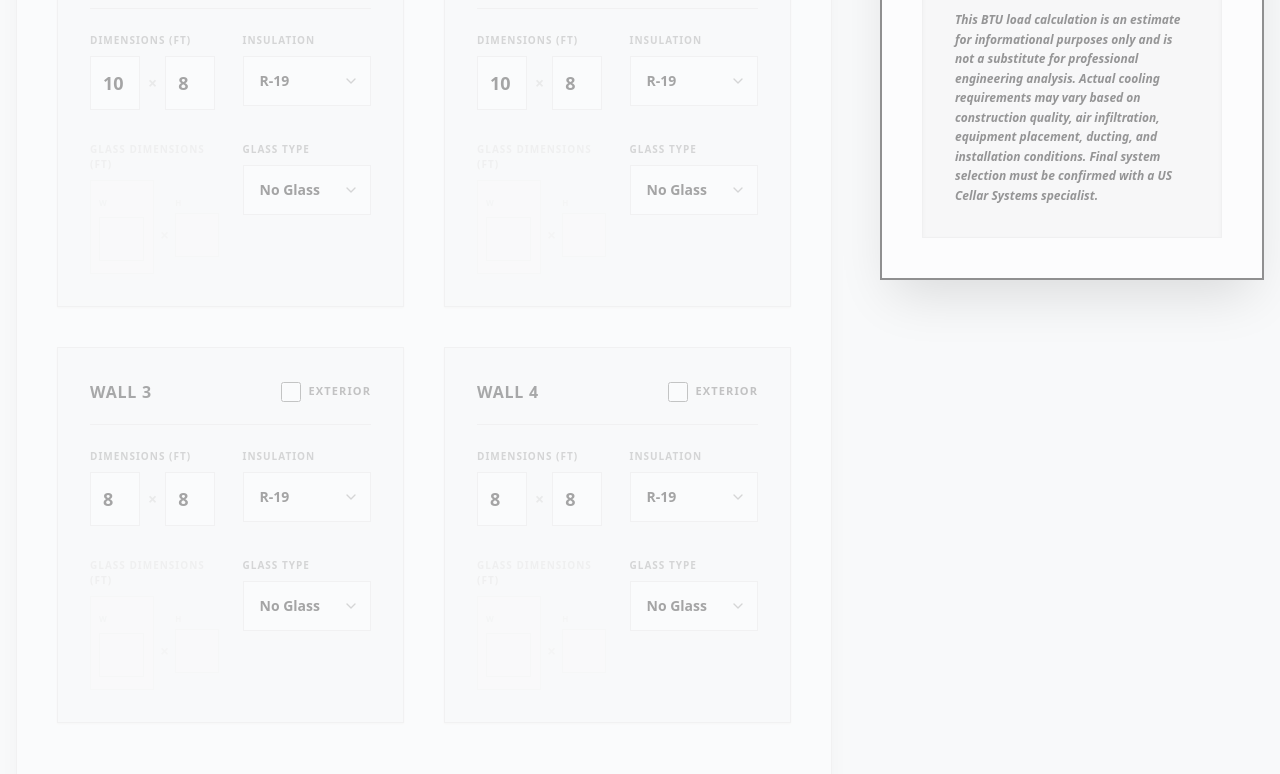
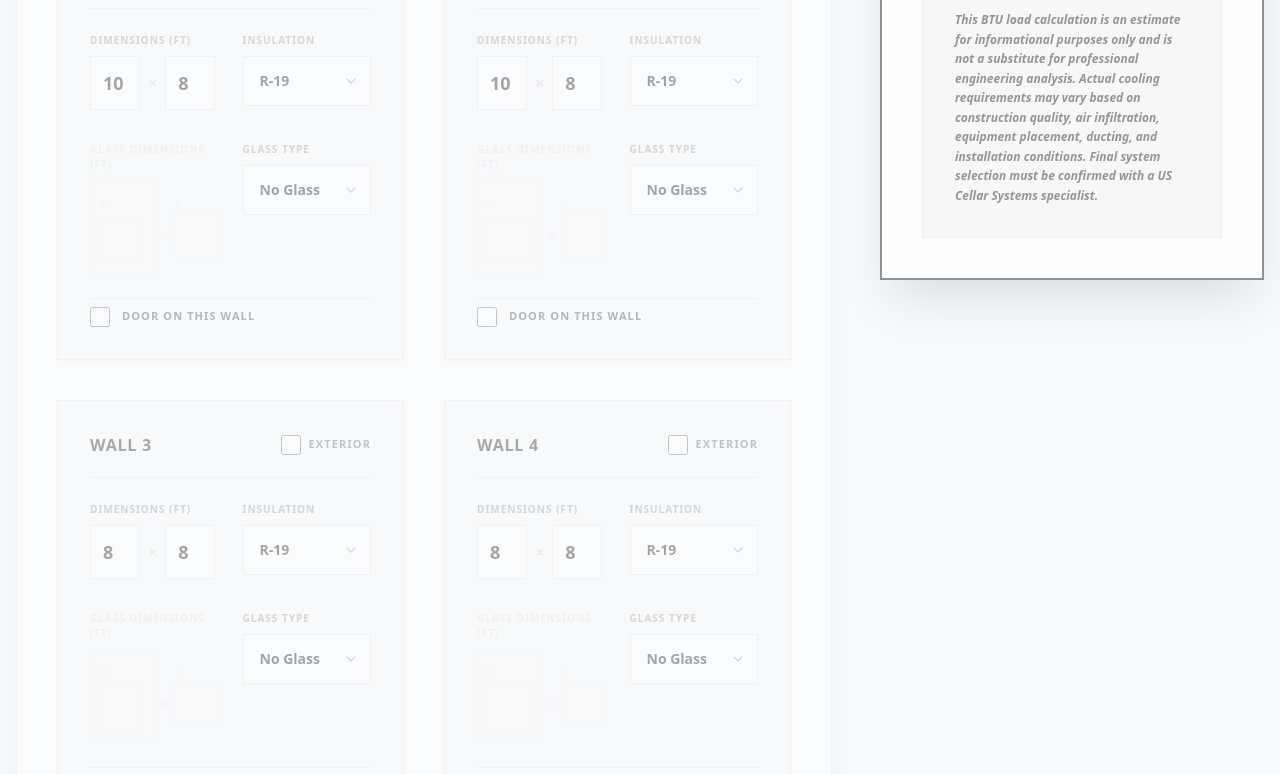
Before and after one commit to klemmon18/v3-heatload-calculator-uscs, a React (Vite) app: page / in a window 1280 px wide. Shown: the part 918-1692 px from the top of the page. Built offline with nearby package versions, Linux system fonts and the light colour scheme.

Commit message:
Update App.tsx- door UI update entire code

```diff
--- a/App.tsx
+++ b/App.tsx
@@ -104,6 +104,8 @@ const App: React.FC = () => {
   doorHeight: 7,
   doorMaterial: DoorMaterial.SolidCore
 },
+    { id: '5', name: 'Ceiling', type: 'Ceiling', width: 10, height: 8, rValue: InsulationRValue.R30, isExterior: false, sunExposed: false, glassWidth: 0, glassHeight: 0, glassType: GlassType.None, isVaulted: false, minHeight: 8, maxHeight: 10 },
+    { id: '6', name: 'Floor', type: 'Floor', width: 10, height: 8, rValue: InsulationRValue.None, isExterior: false, sunExposed: false, glassWidth: 0, glassHeight: 0, glassType: GlassType.None, isRadiantFloor: false },
   ]);
 
   const [usage, setUsage] = useState<UsageFactors>({
@@ -151,7 +153,7 @@ const App: React.FC = () => {
       if (s.id === id) {
         let finalValue = value;
 
-        if (['width', 'height', 'minHeight', 'maxHeight', 'glassWidth', 'glassHeight'].includes(field as string)) {
+        if (['width', 'height', 'minHeight', 'maxHeight', 'glassWidth', 'glassHeight', 'doorWidth', 'doorHeight'].includes(field as string)) {
           const numVal = Number(value);
           if (numVal < 0) finalValue = 0;
           if (numVal > 1000) finalValue = 1000;
@@ -526,6 +528,79 @@ const App: React.FC = () => {
                           </div>
                         </div>
                       </div>
+
+                      {/* Door Section — wall-specific, hidden until selected */}
+                      {s.type === 'Wall' && (
+                        <div className="pt-2 mt-1 border-t border-slate-200">
+                          <label className="flex items-center gap-3 cursor-pointer">
+                            <input
+                              type="checkbox"
+                              checked={!!s.hasDoor}
+                              onChange={(e) => updateSurface(s.id, 'hasDoor', e.target.checked)}
+                              className="w-5 h-5 rounded-none border-slate-300 text-[#7A1C2D] focus:ring-[#7A1C2D]"
+                            />
+                            <span className="text-[11px] font-black text-slate-600 uppercase tracking-widest">
+                              Door on this wall
+                            </span>
+                          </label>
+
+                          {s.hasDoor && (
+                            <div className="mt-4 grid grid-cols-1 sm:grid-cols-2 gap-5 animate-in fade-in slide-in-from-top-2 duration-200">
+                              <div className="space-y-2 min-w-0">
+                                <label className="block text-[10px] font-black text-slate-400 uppercase tracking-widest">
+                                  Door Dimensions (ft)
+                                </label>
+                                <div className="flex items-center gap-2">
+                                  <div className="min-w-0">
+                                    <span className="text-[8px] font-bold text-slate-300 block mb-1">W</span>
+                                    <input
+                                      type="number"
+                                      value={s.doorWidth === 0 ? '' : s.doorWidth}
+                                      onChange={(e) => updateSurface(s.id, 'doorWidth', parseNumberInput(e.target.value))}
+                                      onFocus={(e) => e.target.select()}
+                                      className="w-[58px] bg-white border border-slate-200 rounded-none px-2 py-2.5 text-[16px] leading-none font-bold text-left text-slate-800 focus:border-[#7A1C2D] outline-none [appearance:textfield] [&::-webkit-outer-spin-button]:appearance-none [&::-webkit-inner-spin-button]:appearance-none"
+                                    />
+                                  </div>
+                                  <span className="text-slate-300 font-bold mt-4">×</span>
+                                  <div className="min-w-0">
+                                    <span className="text-[8px] font-bold text-slate-300 block mb-1">H</span>
+                                    <input
+                                      type="number"
+                                      value={s.doorHeight === 0 ? '' : s.doorHeight}
+                                      onChange={(e) => updateSurface(s.id, 'doorHeight', parseNumberInput(e.target.value))}
+                                      onFocus={(e) => e.target.select()}
+                                      className="w-[58px] bg-white border border-slate-200 rounded-none px-2 py-2.5 text-[16px] leading-none font-bold text-left text-slate-800 focus:border-[#7A1C2D] outline-none [appearance:textfield] [&::-webkit-outer-spin-button]:appearance-none [&::-webkit-inner-spin-button]:appearance-none"
+                                    />
+                                  </div>
+                                </div>
+                                <div className="text-[9px] font-black text-[#7A1C2D] uppercase tracking-widest">
+                                  Area: {(s.doorWidth || 0) * (s.doorHeight || 0)} sq ft
+                                </div>
+                              </div>
+
+                              <div className="space-y-2 min-w-0">
+                                <label className="block text-[10px] font-black text-slate-400 uppercase tracking-widest">
+                                  Door Material
+                                </label>
+                                <div className="relative">
+                                  <select
+                                    value={s.doorMaterial}
+                                    onChange={(e) => updateSurface(s.id, 'doorMaterial', e.target.value as DoorMaterial)}
+                                    className="w-full bg-white border border-slate-200 rounded-none px-3 py-3.5 text-xs font-bold text-slate-800 focus:border-[#7A1C2D] outline-none appearance-none pr-9"
+                                  >
+                                    {Object.values(DoorMaterial).map((material) => (
+                                      <option key={material} value={material}>
+                                        {material}
+                                      </option>
+                                    ))}
+                                  </select>
+                                  <ChevronDown className="absolute right-3 top-1/2 -translate-y-1/2 w-4 h-4 text-slate-400 pointer-events-none" />
+                                </div>
+                              </div>
+                            </div>
+                          )}
+                        </div>
+                      )}
 
                       {s.type === 'Ceiling' && s.isVaulted && (
                          <div className="space-y-2">
```
